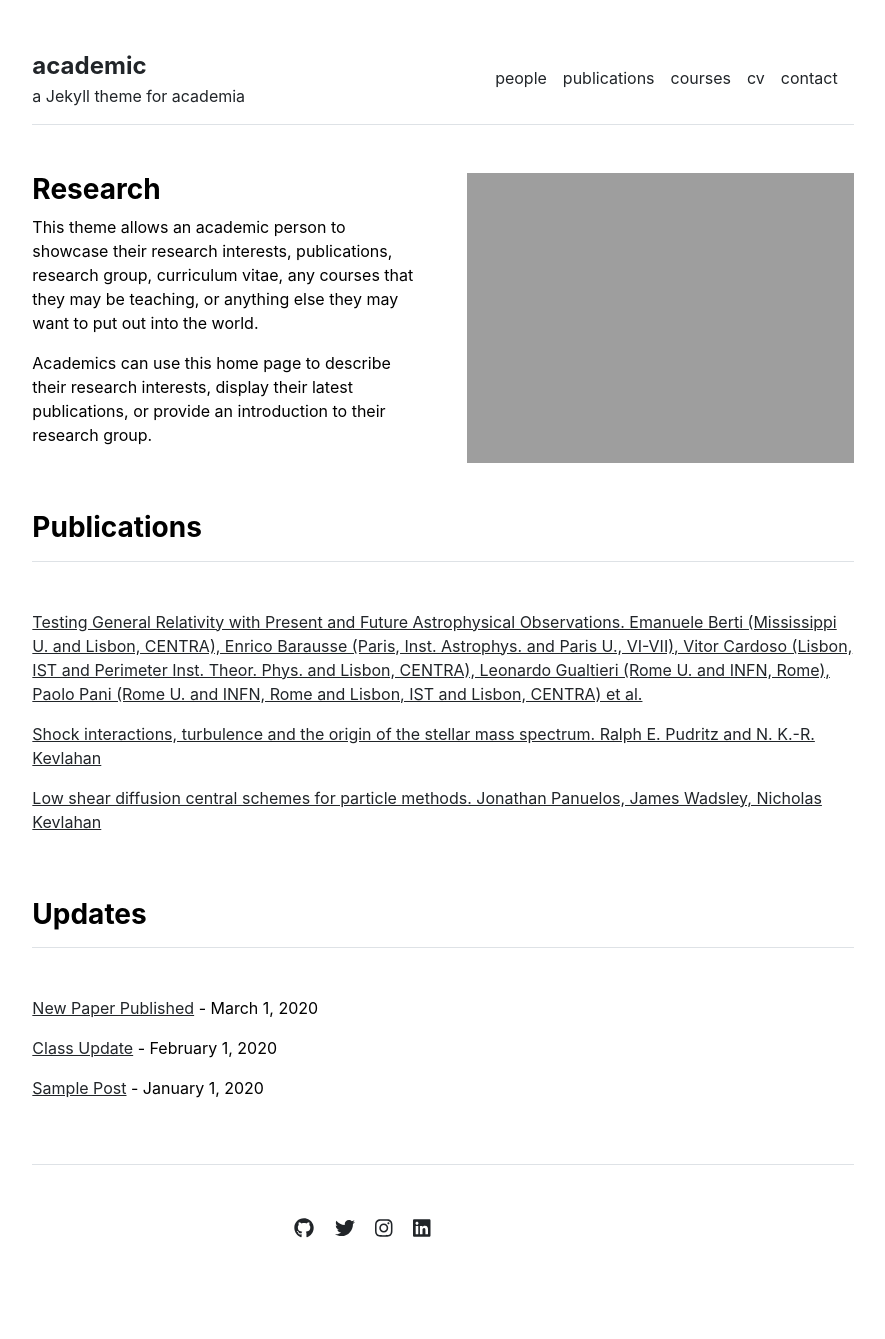
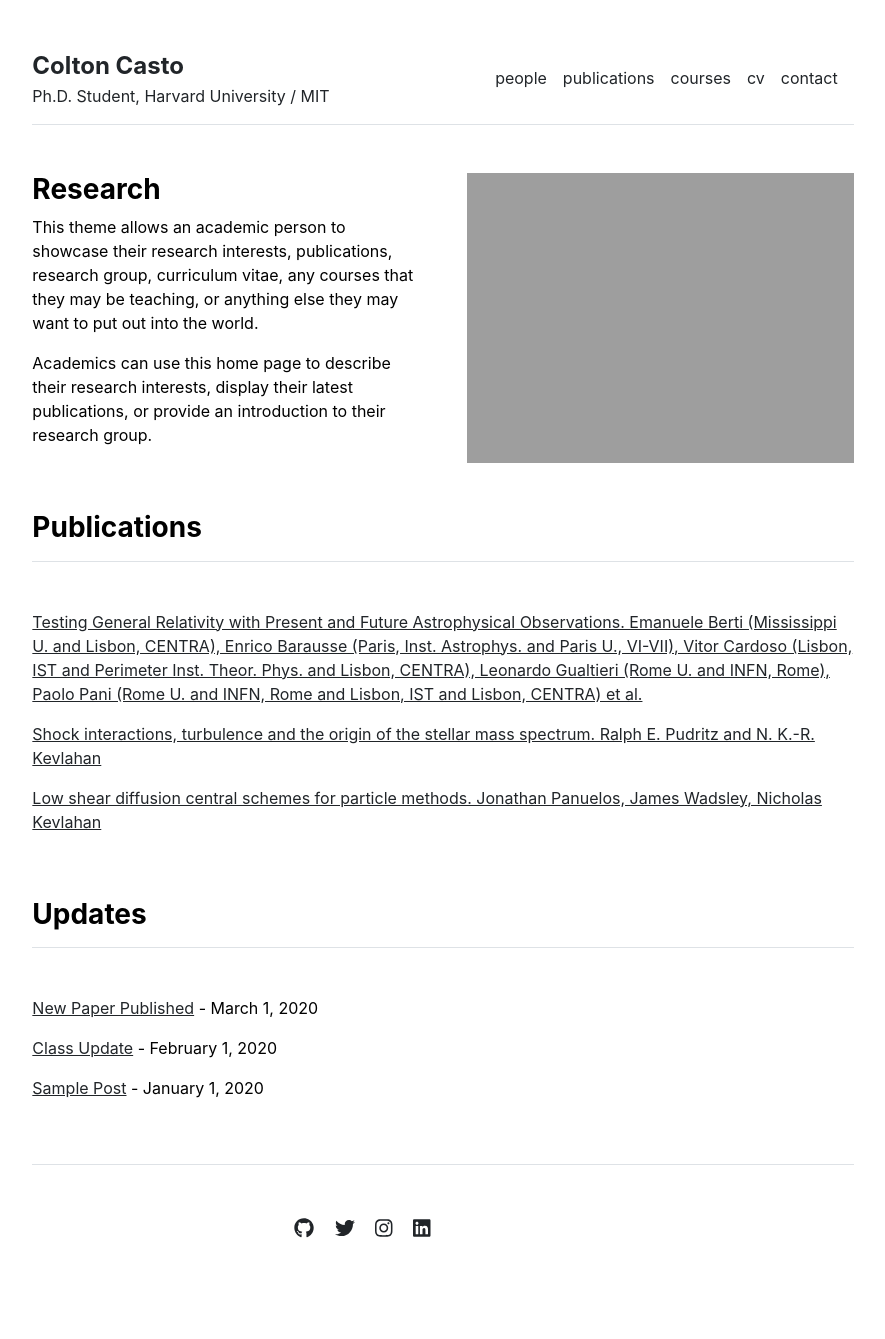
Before and after one commit to coltoncasto/coltoncasto.github.io, a Jekyll site: the page built from index.md, in a window 1280 px wide. Shown: the whole page, without its empty margins (197-1082 px from the left). Built offline with Jekyll 4.4.1, drawn with Linux system fonts in a browser that asks for light colours.

Commit message:
modified config

```diff
--- a/_config.yml
+++ b/_config.yml
@@ -1,4 +1,4 @@
 url: "" # the base hostname & protocol for your site, e.g. http://example.com
 baseurl: "" # the subpath of your site, e.g. /blog
-title: "academic" # the name of your site, e.g. ACME Corp.
-description: "a Jekyll theme for academia"
+title: "Colton Casto" # the name of your site, e.g. ACME Corp.
+description: "Ph.D. Student, Harvard University / MIT"
```
